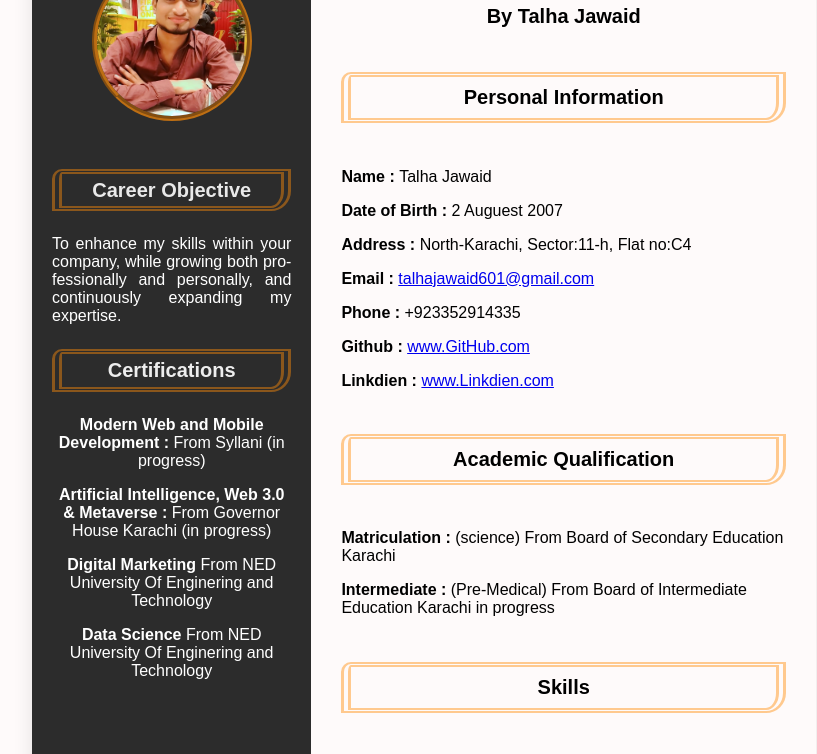
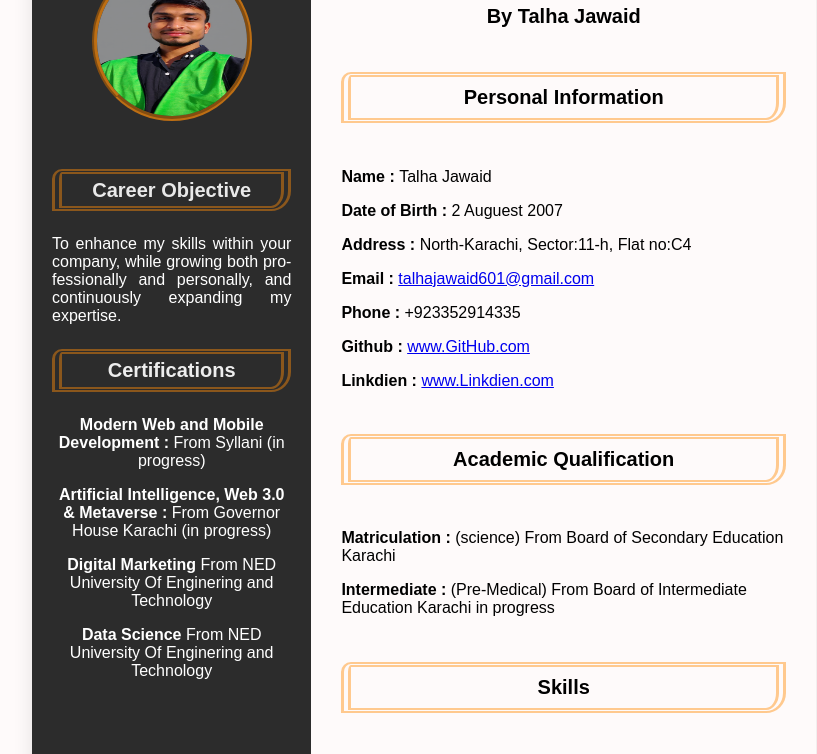
Before and after one commit to TalhaJawaid143/PersonallResume, a plain HTML site: page milestone1/index.html in a window 1280 px wide. Shown: the part 233-987 px from the top of the page, without its empty margins (216-1033 px from the left). Drawn offline with Linux system fonts and the light colour scheme.

Commit message:
Update index.html

```diff
--- a/milestone1/index.html
+++ b/milestone1/index.html
@@ -11,7 +11,7 @@
     <div class="resume-container">
     <!-- Left Hand Side Section -->
      <div class="left-section">
-       <img src="resume.jpg" alt="profile pic" class="profile-pic">
+       <img src="pic.png" alt="profile pic" class="profile-pic">
         <section id="career">
             <h3 style="color:rgba(255, 255, 255, 0.897);">Career Objective</h3>
             <p style="text-align:justify; hyphens: auto;">To enhance my skills within your company, while growing both professionally and personally, and continuously expanding my expertise.</p>
```
